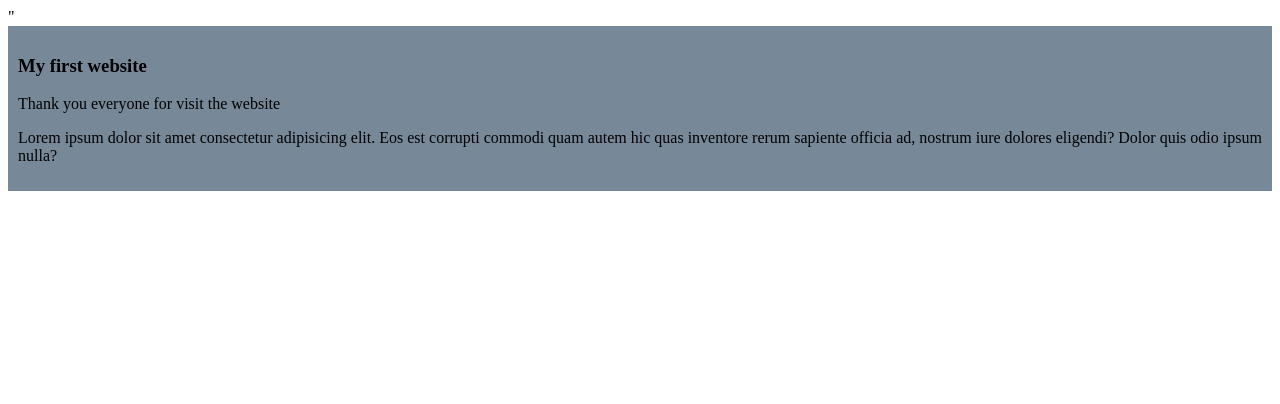
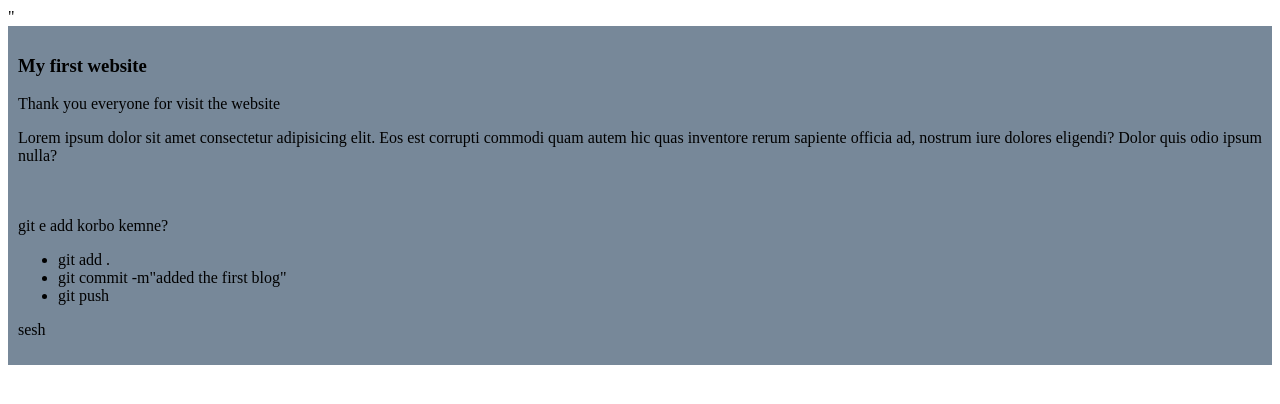
Before and after one commit to eashaishrat01/my-simple-web-repo, a plain HTML site: page index.html in a window 1280 px wide. Drawn offline with Linux system fonts and the light colour scheme.

Commit message:
added the second blog

```diff
--- a/index.html
+++ b/index.html
@@ -13,5 +13,14 @@
         <p>Lorem ipsum dolor sit amet consectetur adipisicing elit. Eos est corrupti commodi quam autem hic quas inventore rerum sapiente officia ad, nostrum iure dolores eligendi? Dolor quis odio ipsum nulla?</p>
 
     </div>
+    <div>
+        <p> git e add korbo kemne?</p>
+        <ul>
+            <li>git add .</li>
+            <li>git commit -m"added the first blog"</li>
+            <li>git push</li>
+        </ul>
+        <p>sesh</p>
+    </div>
 </body>
 </html>
```
